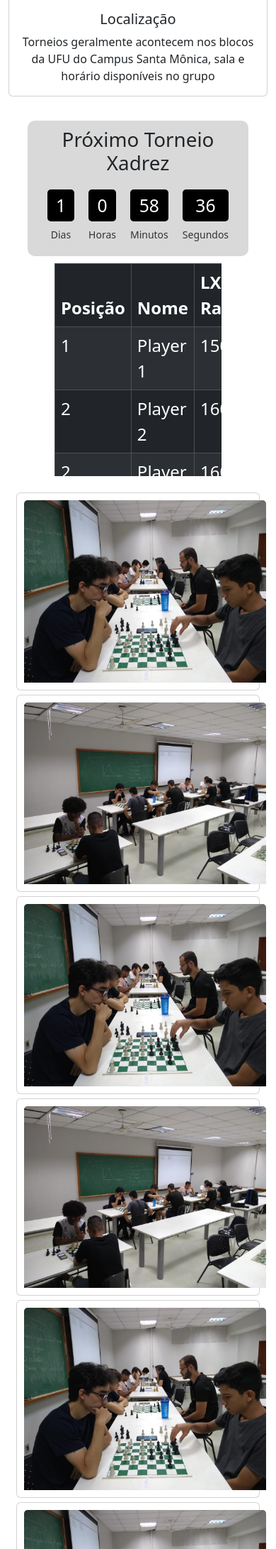
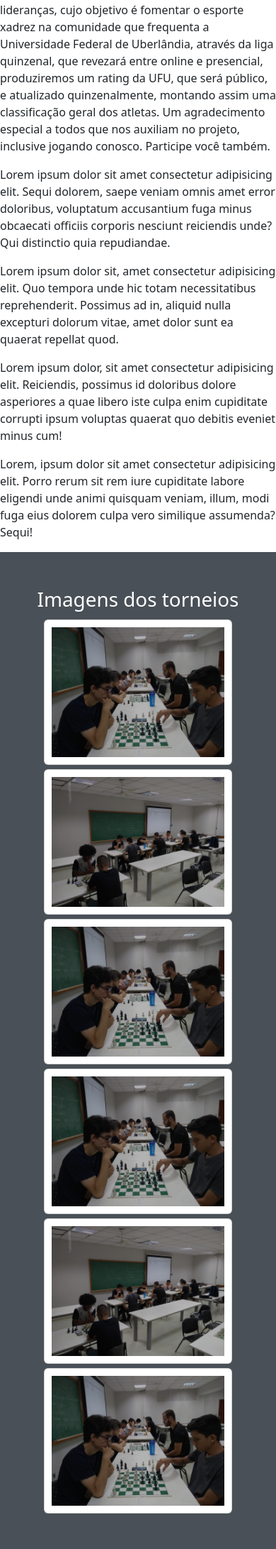
Before and after one commit to CalebePrates/trabalho-final-ppi, a PHP site: page / in a window 390 px wide. Shown: the part 1754-3937 px from the top of the page at 71% size. Run offline with PHP 8.4, Linux system fonts and the light colour scheme.

Commit message:
melhorias tela inicial

```diff
--- a/css/inicio.css
+++ b/css/inicio.css
@@ -1,24 +1,14 @@
-#section-galeria {
-    display: flex;
-    justify-content: center;
-    padding: 20px;
-}
-
 img {
     width: 150px;
     height: 150px;
     object-fit: cover;
-    margin: 10px;
-}
-
-#galeria {
-    display: flex;
-    flex-direction: column;
-    margin-right: 20px;
+    padding: 10px;
+    filter: brightness(0.7);
 }
 
 .imagem-slide {
-    margin: 0;
+    margin: 0px;
+    padding: 0px;
     width: 100vw;
     height: 95vh;
 }
@@ -35,26 +25,18 @@
     height: 20%;
 }
 
-
-
 .contador {
-    background-color: #d4d4d4e1;
-    padding: 10px;
-    border-radius: 10px;
+    background-color: #495057;
+    padding: 50px;
     text-align: center;
-    max-width: 80%;
     width: 100%;
-    margin: 10px auto;
-
 }
-
 
 .titulo_countdown1 {
     text-align: center;
     font-size: 48px;
     margin-bottom: 10px;
 }
-
 
 .countdown_1 {
     color: #fff;
@@ -67,7 +49,6 @@
     text-align: center;
     margin: 10px;
 }
-
 
 h2 {
     font-size: 48px;
@@ -85,46 +66,34 @@
     margin-top: 5px;
     color: #333;
 }
-.rating{
-    background-color: #000;
-    width: 100%;
-    margin: 0 auto;
-    font-size: 24px;
-    max-height: 300px;
-    overflow-y: auto;
+
+.mapa{
+ 	 width: 50vh;
+  	height: 50vh;
 }
 
+.carousel-textos{
+  	font-size: 40px !important;
+    text-shadow: 2px 2px 6px black;
+}
 
-    *::-webkit-scrollbar {
-    width: 12px;
-  }
-
-  *::-webkit-scrollbar-track {
-    background: #000;
-  }
-
-  *::-webkit-scrollbar-thumb {
-    background-color: #d4d4d4e1;
-    border-radius: 20px;
-  }
-
-  .mapa{
-    width: 50vh;
-    height: 50vh;
-  }
-  .carousel-textos{
-    font-size: 40px !important;
-  }
 .posicao{
     width: 5%;
 }
 
-.galeria{
-    display: flex;
-    justify-content: space-around;
-    flex-wrap: wrap;
+#section-gallery {
+    background-color: #495057;
+    padding: 50px;
 }
 
-.galeria-item{
+.gallery-item{
     padding: 3px;
 }
+
+#section-localization {
+  height: 30vh;
+}
+
+#section-localization iframe {
+  height: 100%;
+}
--- a/css/styles.css
+++ b/css/styles.css
@@ -1,9 +1,12 @@
+body {
+  overflow-x: hidden;
+}
+
 a {
     text-decoration: none !important;
 }
 
 footer {
-    position: fixed;
     width: 100vw;
     bottom: 0;
     display: flex;
@@ -23,6 +26,15 @@
     list-style-type: none;
 }
 
-body {
-    overflow-x: hidden;
+*::-webkit-scrollbar {
+  width: 12px;
 }
+
+*::-webkit-scrollbar-track {
+  background: #000;
+}
+
+*::-webkit-scrollbar-thumb {
+  background-color: #d4d4d4e1;
+  border-radius: 20px;
+}
--- a/index.html
+++ b/index.html
@@ -75,73 +75,35 @@
                 </button>
               </div>
         </section>
-        <!-------------------------Sobre nós---------------------------------------->
         <section>
-            <div class="container">
-                <div class="row justify-content-center mt-5">
-                    <div class="col-md-10">
-                        <div class="card text-center">
-                            <img src="./images/torneio.jpeg" class="card-img-top img-fluid " alt="...">
-                            <div class="card-body">
-                                <h5 class="card-title">Sobre nós</h5>
-                                <p class="card-text">Somos uma organização sem fins lucrativos, sem lideranças, cujo objetivo é fomentar o esporte xadrez na comunidade que frequenta a Universidade Federal de Uberlândia, através da liga quinzenal, que revezará entre online e presencial, produziremos um rating da UFU, que será público, e atualizado quinzenalmente, montando assim uma classificação geral dos atletas. Um agradecimento especial a todos que nos auxiliam no projeto, inclusive jogando conosco. Participe você também.</p>
-                            </div>
-                        </div>
-                    </div>
-                </div>
-        </section>
-        <section>
-        <!-------------------------------------Localização Liga Xadrez UFU----------------------------------->
-              <section >
-                <div class="container-fluid">
-                    <div class="row justify-content-center mt-5">
-                        <div class="col-md-10">
-                            <div class="card text-center">
-                                <iframe class="mapa card-img-top img-fluid "  src="https://www.google.com/maps/embed?pb=!1m18!1m12!1m3!1d3774.2911251321884!2d-48.26277726343401!3d-18.9185038431657!2m3!1f0!2f0!3f0!3m2!1i1024!2i768!4f13.1!3m3!1m2!1s0x94a4450b20d8e723%3A0x144129dbf33dcbb8!2sAv.%20Jo%C3%A3o%20Naves%20de%20%C3%81vila%2C%202121%20-%20Santa%20M%C3%B4nica%2C%20Uberl%C3%A2ndia%20-%20MG%2C%2038408-144!5e0!3m2!1spt-BR!2sbr!4v1697326327278!5m2!1spt-BR!2sbr" width="600" height="450" style="border:0;" allowfullscreen="" loading="lazy" referrerpolicy="no-referrer-when-downgrade"></iframe>
-                                <div class="card-body">
-                                    <h5 class="card-title">Localização</h5>
-                                    <p class="card-text">Torneios geralmente acontecem nos blocos da UFU do Campus Santa Mônica, sala e horário disponíveis no grupo</p>
-                                </div>
-                            </div>
-                        </div>
-                    </div>
-                    <br>
-            </section>
         <!----------------------------------------------------Contador----------------------------------------------------- -->
-                <div class='contador '>
-                    <div class='titulo_countdown1 '>
-                        <h1>Próximo Torneio Xadrez</h1>
+        <section class='contador'>
+            <div class='titulo_countdown1'>
+                <h1 class="text-white">Próximo Torneio Xadrez</h1>
             </div>
 
             <div class='countdown_1'>
                 <div class='time_1'>
                 <h2 id="day"></h2>
-                        <small>Dias</small>
+                <small class="text-white">Dias</small>
                 </div>
 
                 <div class='time_1'>
                 <h2 id="hour"></h2>
-                        <small>Horas</small>
+                <small class="text-white">Horas</small>
                 </div>
 
                 <div class='time_1'>
                 <h2 id="minute" class='minute'></h2>
-                        <small>Minutos</small>
+                <small class="text-white">Minutos</small>
                 </div>
 
                 <div class='time_1'>
                     <h2 id='second'></h2>
-                        <small>Segundos</small>
+                <small class="text-white">Segundos</small>
                 </div>
             </div>
-                </div>
-        </section>
-
             <!------------------------------------RATING TABELA------------------------------------------>
-        <section id="rating-players">
-                <div class="container-fluid ">
-                    <div class="row">
-                        <div class="col-8 offset-2">
             <div class="table-responsive rating">
               <table class="table table-striped table-bordered table-hover table-dark table-fixed">
                   <thead class="table-dark">
@@ -181,49 +143,72 @@
                   </tbody>
               </table>
             </div>
+        </section>
+        <!-------------------------Sobre nós---------------------------------------->
+        <section class="row justify-content-center">
+            <div class="col-xl-6">
+              <img src="./images/torneio.jpeg" class="card-img-top img-fluid " alt="...">
             </div>
+            <div class="col-xl-6">
+                <div>
+                    <h1>Sobre nós</h1>
+                    <p>Somos uma organização sem fins lucrativos, sem lideranças, cujo objetivo é fomentar o esporte xadrez na comunidade que frequenta a Universidade Federal de Uberlândia, através da liga quinzenal, que revezará entre online e presencial, produziremos um rating da UFU, que será público, e atualizado quinzenalmente, montando assim uma classificação geral dos atletas. Um agradecimento especial a todos que nos auxiliam no projeto, inclusive jogando conosco. Participe você também.</p>
+                    <p>Lorem ipsum dolor sit amet consectetur adipisicing elit. Sequi dolorem, saepe veniam omnis amet error doloribus, voluptatum accusantium fuga minus obcaecati officiis corporis nesciunt reiciendis unde? Qui distinctio quia repudiandae.</p>
+                    <p>Lorem ipsum dolor sit, amet consectetur adipisicing elit. Quo tempora unde hic totam necessitatibus reprehenderit. Possimus ad in, aliquid nulla excepturi dolorum vitae, amet dolor sunt ea quaerat repellat quod.</p>
+                    <p>Lorem ipsum dolor, sit amet consectetur adipisicing elit. Reiciendis, possimus id doloribus dolore asperiores a quae libero iste culpa enim cupiditate corrupti ipsum voluptas quaerat quo debitis eveniet minus cum!
+                    <p>Lorem, ipsum dolor sit amet consectetur adipisicing elit. Porro rerum sit rem iure cupiditate labore eligendi unde animi quisquam veniam, illum, modi fuga eius dolorem culpa vero similique assumenda? Sequi!</p>
                 </div>
             </div>
         </section>
 
         <!------------------------------Imagens-------------------------------------------------->
-        <section id="section-galeria">
-            <div class="galeria">
-                <div class="galeria-item">
+        <section class="row justify-content-center text-center" id="section-gallery">
+          <h1 class="text-white">Imagens dos torneios</h1>
+          <div class="row col-xl-12">
+            <div class="gallery-item col-xl-4">
                 <div class="card">
                     <img src="./images/torneio.jpeg" class="card-img-top img-fluid" alt="Imagem 1">
                 </div>
             </div>
-                <div class="galeria-item">
+            <div class="gallery-item col-xl-4">
+                <div class="card">
+                    <img src="./images/galera.jpeg" class="card-img-top  img-fluid" alt="Imagem 3">
+                </div>
+            </div>
+            <div class="gallery-item col-xl-4">
+                <div class="card">
+                    <img src="./images/torneio.jpeg" class="card-img-top card-img-top img-fluid" alt="Imagem 2">
+                </div>
+            </div>
+          </div>
+          <div class="row col-xl-12">
+            <div class="gallery-item col-xl-4">
+                <div class="card">
+                    <img src="./images/torneio.jpeg" class="card-img-top img-fluid" alt="Imagem 1">
+                </div>
+            </div>
+            <div class="gallery-item col-xl-4">
                 <div class="card">
                     <img src="./images/galera.jpeg" class="   card-img-top  img-fluid" alt="Imagem 3">
                 </div>
             </div>
-                <div class="galeria-item">
+            <div class="gallery-item col-xl-4">
                 <div class="card">
                     <img src="./images/torneio.jpeg" class="  card-img-top card-img-top img-fluid" alt="Imagem 2">
                 </div>
             </div>
-                <div class="galeria-item">
-                    <div class="card">
-                        <img src="./images/galera.jpeg" class="   card-img-top  img-fluid" alt="Imagem 3">
           </div>
+        </section>
+        <!-------------------------------------Localização Liga Xadrez UFU----------------------------------->
+        <section id="section-localization" class="row container-fluid">
+            <div class="col-xl-6">
+              <iframe class="mapa card-img-top img-fluid "  src="https://www.google.com/maps/embed?pb=!1m18!1m12!1m3!1d3774.2911251321884!2d-48.26277726343401!3d-18.9185038431657!2m3!1f0!2f0!3f0!3m2!1i1024!2i768!4f13.1!3m3!1m2!1s0x94a4450b20d8e723%3A0x144129dbf33dcbb8!2sAv.%20Jo%C3%A3o%20Naves%20de%20%C3%81vila%2C%202121%20-%20Santa%20M%C3%B4nica%2C%20Uberl%C3%A2ndia%20-%20MG%2C%2038408-144!5e0!3m2!1spt-BR!2sbr!4v1697326327278!5m2!1spt-BR!2sbr" width="600" height="450" style="border:0;" allowfullscreen="" loading="lazy" referrerpolicy="no-referrer-when-downgrade"></iframe>
             </div>
-                <div class="galeria-item">
-                    <div class="card">
-                        <img src="./images/torneio.jpeg" class=" card-img-top img-fluid" alt="Imagem 4">
-                    </div>
-                </div>
-                <div class="galeria-item">
-                    <div class="card">
-                        <img src="./images/torneio.jpeg" class="card-img-top img-fluid" alt="Imagem 5">
-                    </div>
-                </div>
-                <div class="galeria-item">
-                    <div class="card">
-                        <img src="./images/galera.jpeg" class="  card-img-top card-img-top img-fluid" alt="Imagem 2">
-                    </div>
-                </div>
+            <div class="col-xl-6">
+                <h1>Localização</h1>
+                <p>Torneios geralmente acontecem nos blocos da UFU do Campus Santa Mônica, sala e horário disponíveis no grupo</p>
+                <p>Lorem ipsum dolor sit amet consectetur adipisicing elit. Quam provident, corporis quisquam distinctio ea amet, atque repellat voluptates molestias nemo debitis possimus cupiditate blanditiis? Dicta corporis odio nesciunt itaque sequi.</p>
+                <p>Lorem ipsum, dolor sit amet consectetur adipisicing elit. Nam vel odio voluptas veritatis autem nobis libero obcaecati, sapiente eius incidunt quidem. Ea quibusdam exercitationem voluptates soluta laboriosam, deserunt iste odit.</p>
             </div>
         </section>
 
```
Lines whose indentation alone changed are shown as unchanged.
